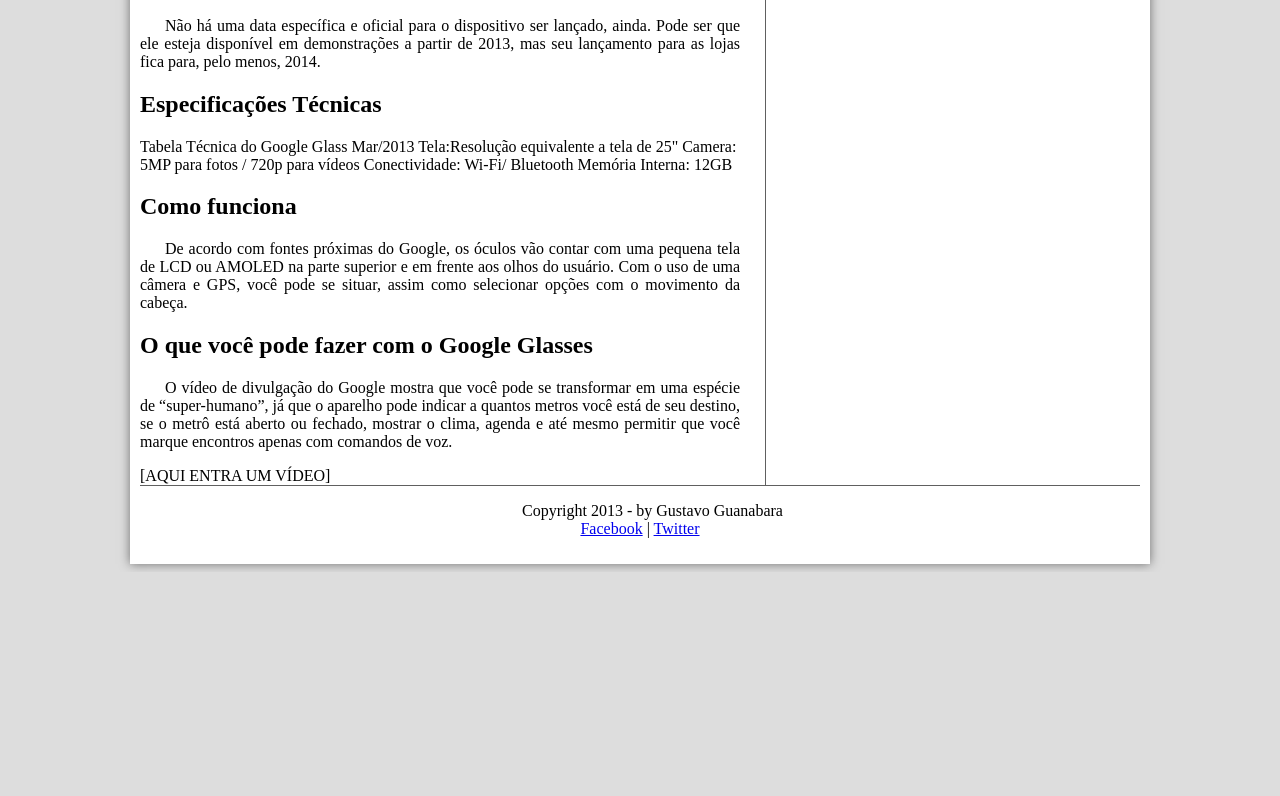
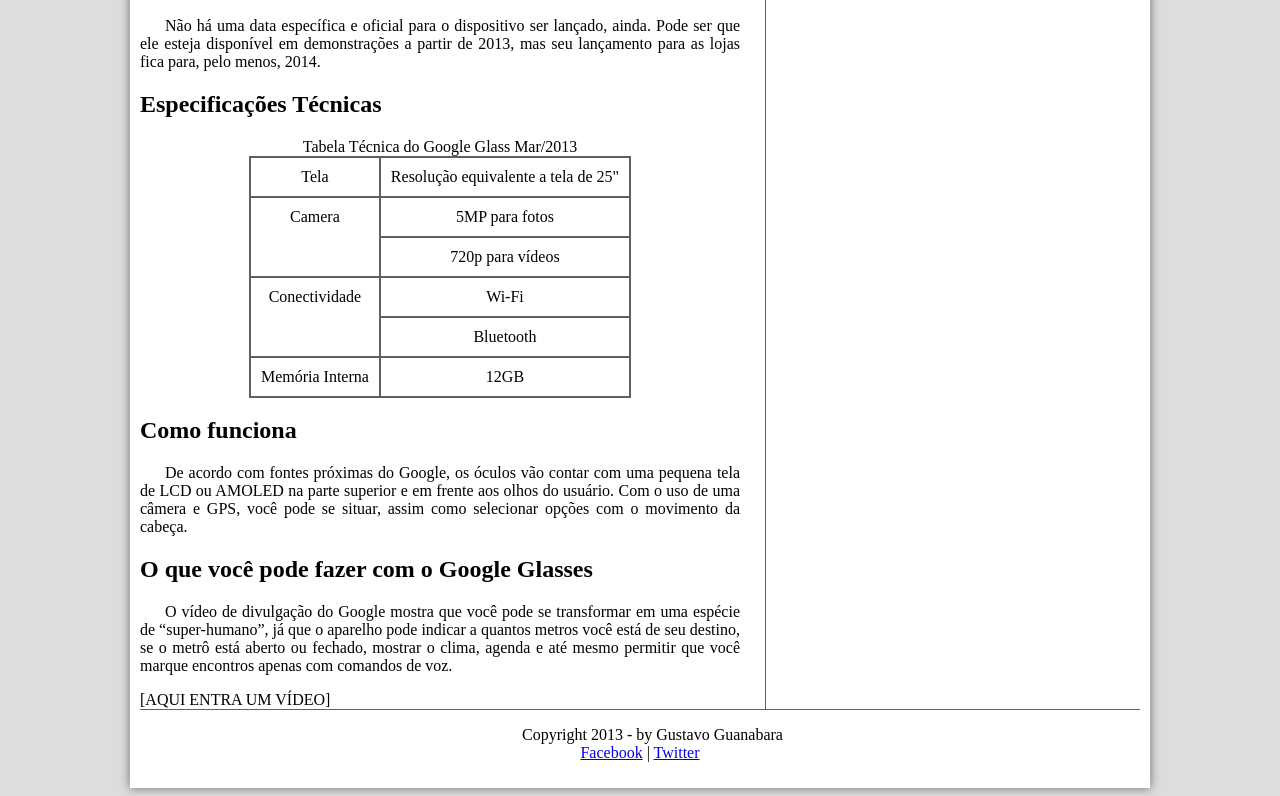
Before and after one commit to bmsrangel/Curso_HTML5, a plain HTML site: page index.html in a window 1280 px wide. Shown: the part 915-1711 px from the top of the page. Before the commit the page ends 1487 px from the top, so only its background shows below. Drawn offline with Linux system fonts and the light colour scheme.

Commit message:
Configuração de tabela no HTML5
Criação de tabela e início de formatçaão

```diff
--- a/_css/estilo.css
+++ b/_css/estilo.css
@@ -130,6 +130,20 @@
   padding-right: 25px;
 }
 
+table#tabelaspec {
+  border: 1px solid #606060;
+  border-spacing: 0px;
+  margin-left: auto;
+  margin-right: auto;
+}
+
+table#tabelaspec td {
+  border: 1px solid #606060;
+  padding: 10px;
+  text-align: center;
+  vertical-align: top;
+}
+
 aside#lateral {
   display: block;
   width: 350px;
--- a/index.html
+++ b/index.html
@@ -56,12 +56,16 @@
       </p>
 
       <h2>Especificações Técnicas</h2>
-      Tabela Técnica do Google Glass Mar/2013
+      <table id="tabelaspec">
+        <caption>Tabela Técnica do Google Glass Mar/2013</caption>
 
-      Tela:Resolução equivalente a tela de 25"
-      Camera: 5MP para fotos / 720p para vídeos
-      Conectividade: Wi-Fi/ Bluetooth
-      Memória Interna: 12GB
+        <tr><td>Tela</td><td>Resolução equivalente a tela de 25"</td></tr>
+        <tr><td rowspan="2">Camera</td><td>5MP para fotos</td></tr>
+        <tr><td>720p para vídeos</td></tr>
+        <tr><td rowspan="2">Conectividade</td><td>Wi-Fi</td></tr>
+        <tr><td>Bluetooth</td></tr>
+        <tr><td>Memória Interna</td><td>12GB</td></tr>
+      </table>
 
       <h2>Como funciona</h2>
       <p>
```
